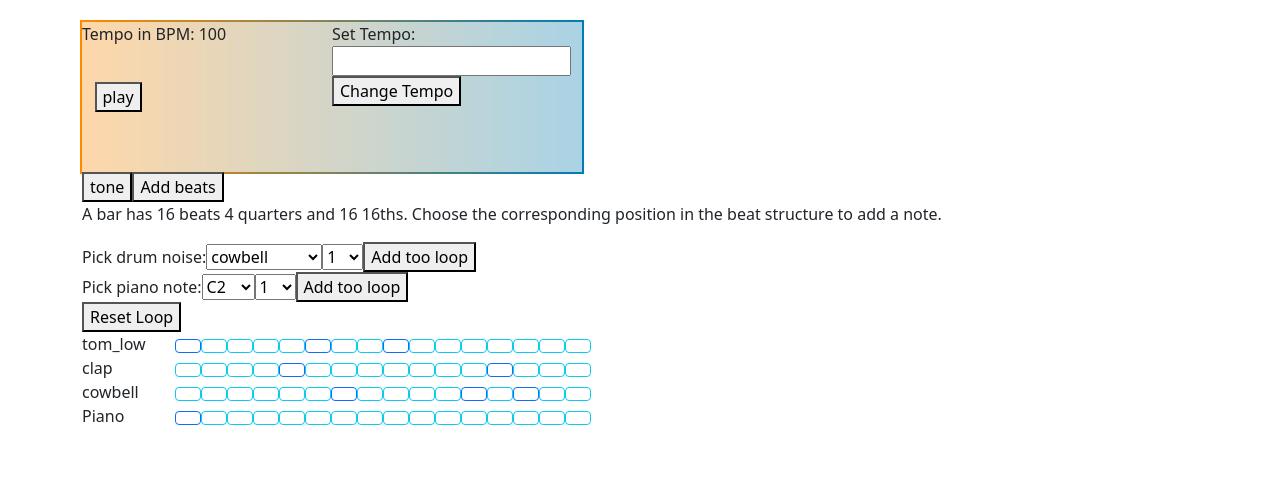
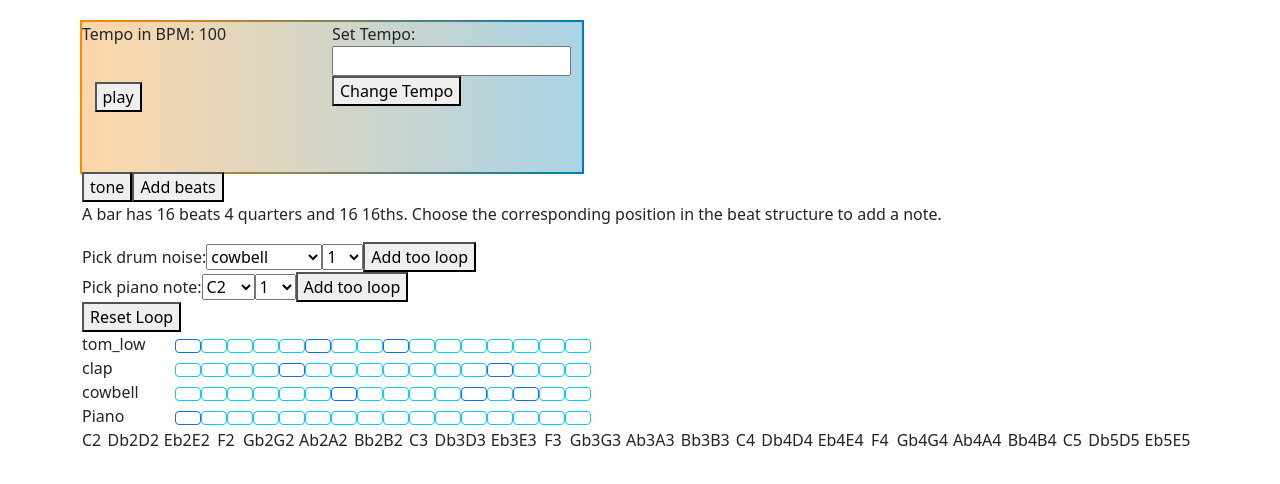
Before and after one commit to professional-pigeon/react-music-app, a React (Create React App) app: page / in a window 1280 px wide. Shown: the top 484 px of the page. Built offline with nearby package versions, Linux system fonts and the light colour scheme; no server answers.

Commit message:
piano displays as series of notes (no keys)

```diff
--- a/src/components/PianoVisual.js
+++ b/src/components/PianoVisual.js
@@ -1,3 +1,21 @@
+import { Col, Row } from 'react-bootstrap'
+
+
 function PianoVisual(props) {
+  const notes = Object.keys(props.pianoNotes._sprite)
+  console.log(notes)
+  let keys = []
+  notes.forEach(function(note){
+    keys.push(<Col>{note}</Col>)
+  })
 
+  return (
+    <div id="keyboard">
+      <Row>
+        {keys}
+      </Row>
+    </div>
+  )
 }
+
+export default PianoVisual
--- a/src/components/SoundControl.js
+++ b/src/components/SoundControl.js
@@ -8,6 +8,7 @@ import SetPlayInterval from './SetPlayInterval'
 import NoteVisual from './NoteVisual'
 import playOscillator from './Oscilator'
 import noteCreator from './sound_logic/NoteCreator'
+import PianoVisual from './PianoVisual'
 
 let soundObjects = SoundLibrary()
 let drumMachine = soundObjects.drumMachine
@@ -89,7 +90,6 @@ class SoundControl extends React.Component {
   }
 
   render() {
-    console.log(this.state.piano)
     let useTempo = this.state.tempo
     let playInstrument = this.state.instrument
     let note = soundObjects.frequency["A-4"]
@@ -120,7 +120,11 @@ class SoundControl extends React.Component {
         addInstrument={this.addInstrumentToSpace}
         removeInstrument={this.removeInstrumentFromSpace}
         seePiano={this.seePiano}
+
         />
+      <PianoVisual
+        pianoNotes={piano}
+      />
     </React.Fragment>
     )
   }
```
